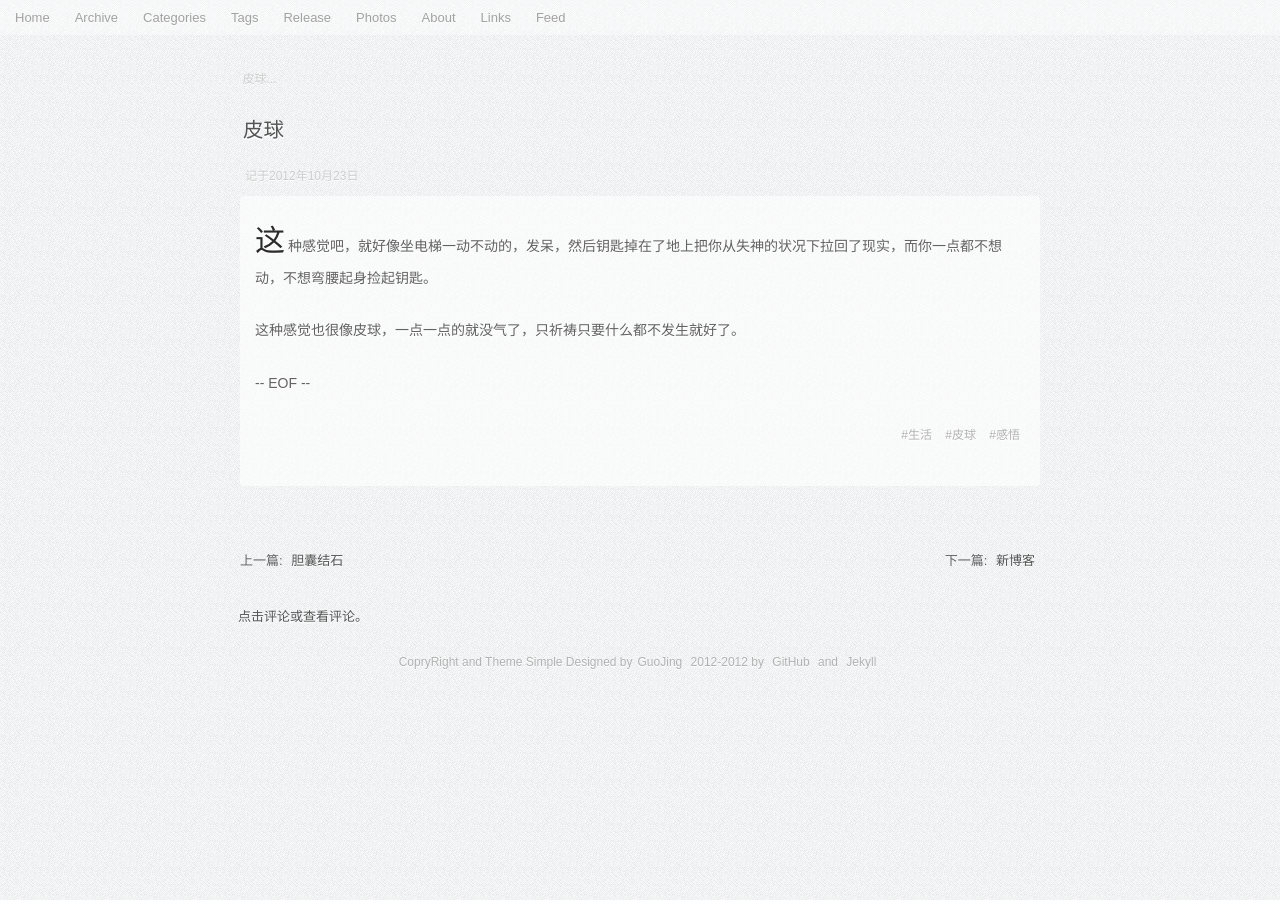
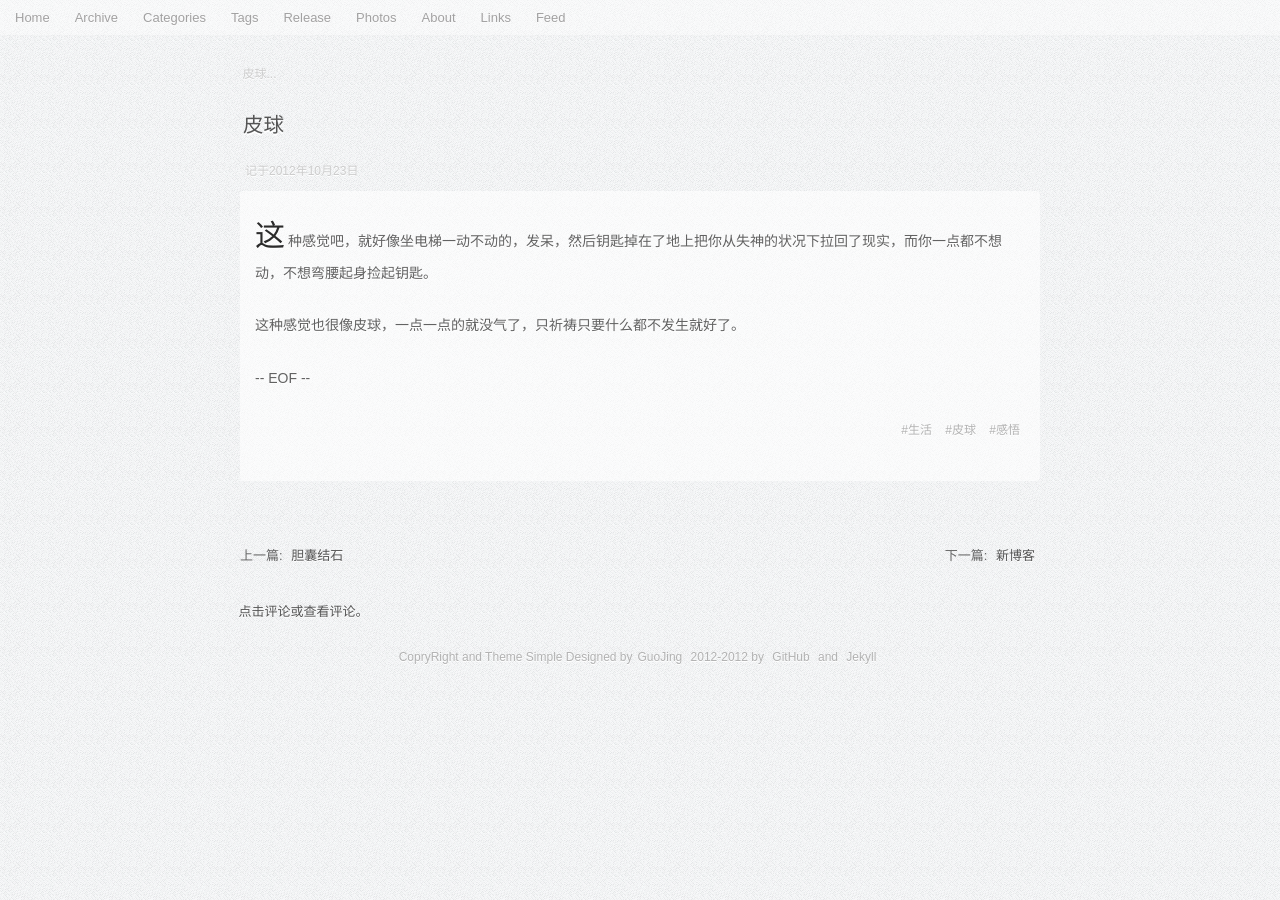
Before and after one commit to zwitzwit/guojing.github.com, a Jekyll site: the page built from _posts/blog/2012-10-23-my-life-is-losing.md, in a window 1280 px wide. Built offline with Jekyll 4.4.1, drawn with Linux system fonts in a browser that asks for light colours; Markdown is read by kramdown in place of the engine named in the settings.

```diff
--- a/css/style.css
+++ b/css/style.css
@@ -3,9 +3,10 @@
 body {font-family: "Overlock","Hiragino Sans GB","Microsoft YaHei",sans-serif}
 
 .main {width:800px;margin:65px auto;}
-.comments {width:800px;margin:35px auto;}
+.comments {width:799px;margin:35px auto;}
 .guide {width: 800px;margin: 0px auto;}
 
+.banner {position: fixed; z-index: 9999; width: 100%; top: 0; left: 0;}
 .banner {font-family: "Overlock","Hiragino Sans GB","Microsoft YaHei",sans-serif; font-size: 13px;}
 .banner {height:35px;margin:0px auto;background: rgba(255, 255, 255, 0.6);opacity: 0.7;}
 .banner ul {list-style:none;padding:8px 0px 0px 10px;margin:0px}
@@ -83,7 +84,7 @@
 .content img{margin:0px auto;display:block;max-width:765px;margin-top: 10px; margin-bottom: 10px}
 .img_left img{margin:0px;}
 
-.cast {color:#CCCCCC;text-shadow:0 1px 0 white;font-size:12px;margin:35px auto;width:800px;margin-bottom: -40px;padding-left: 5px;}
+.cast {color:#CCCCCC;text-shadow:0 1px 0 white;font-size:12px;margin:65px auto;width:800px;margin-bottom: -40px;padding-left: 5px;}
 .previous {float: left;}
 .next {float: right;}
 
```
